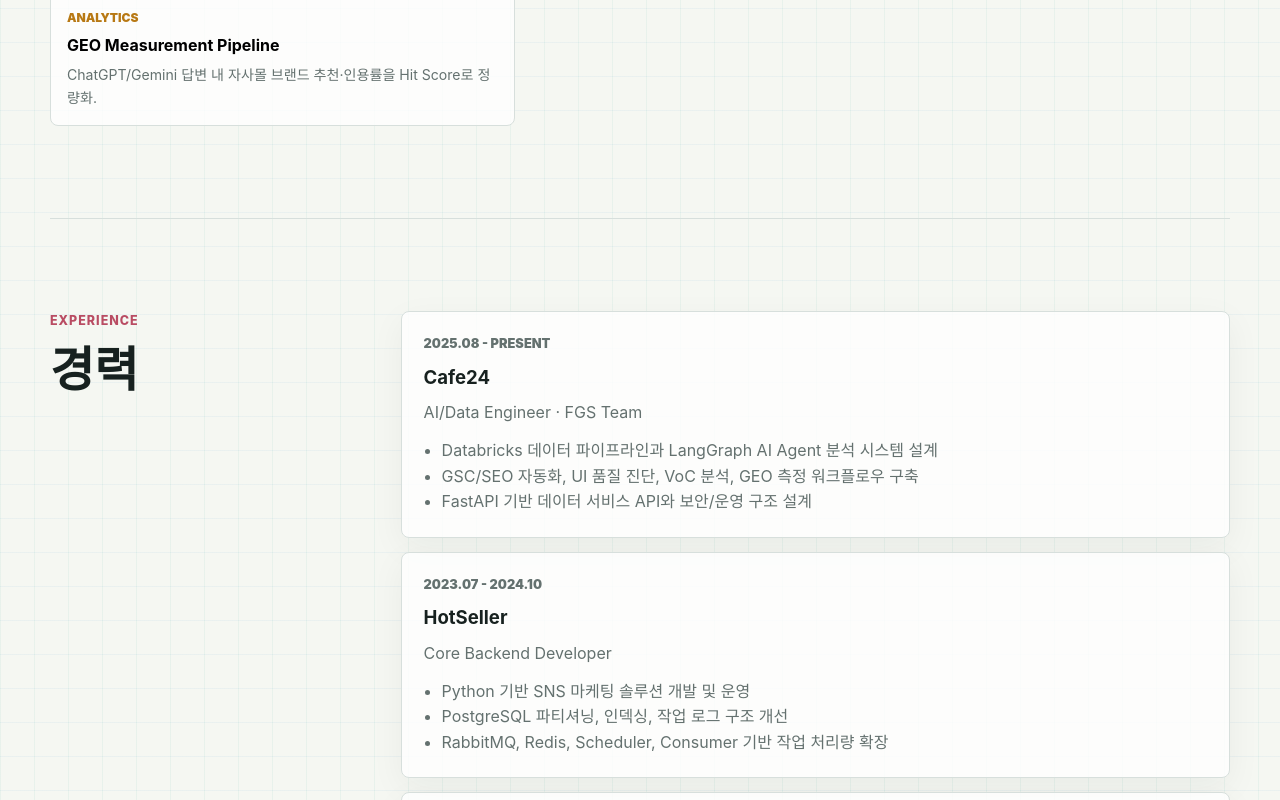
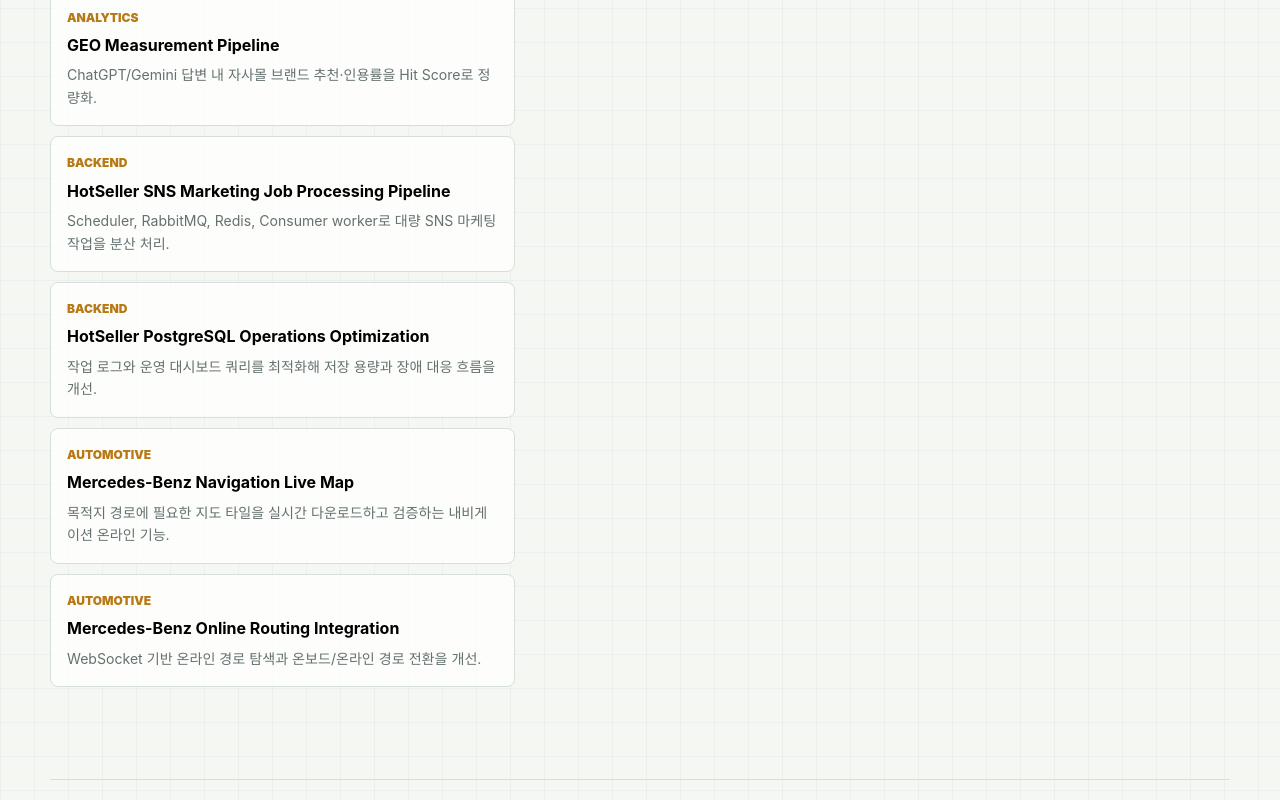
Before and after one commit to kr-MATAGI/kr-MATAGI, a Next.js app in the folder vercel-profile/: page / in a window 1280 px wide. Shown: the part 3120-3920 px from the top of the page. Built offline with nearby package versions, Linux system fonts and the light colour scheme.

Commit message:
Add prior company projects to Vercel profile

```diff
--- a/vercel-profile/app/data.js
+++ b/vercel-profile/app/data.js
@@ -90,6 +90,46 @@
     structure: "브랜드 선정 -> 질의 생성 -> AI 응답 수집 -> Hit Score 평가",
     usage: "기존 SEO로 측정하기 어려운 AI 검색 노출도를 수치화하고 개선점을 추적",
     stack: ["OpenAI API", "Gemini", "Databricks SQL", "Pydantic", "httpx"]
+  },
+  {
+    id: "hotseller-job-pipeline",
+    category: "backend",
+    title: "HotSeller SNS Marketing Job Processing Pipeline",
+    short: "Scheduler, RabbitMQ, Redis, Consumer worker로 대량 SNS 마케팅 작업을 분산 처리.",
+    function: "서비스/마켓별 계정 작업을 안정적으로 분배하고 고처리량 운영을 지원하는 백엔드 파이프라인",
+    structure: "Scheduler -> RabbitMQ -> Redis Dispatcher -> Consumer workers -> PostgreSQL",
+    usage: "월 5천만 건 수준의 작업 처리량을 3억 건 이상 처리 가능한 구조로 확장",
+    stack: ["Python", "RabbitMQ", "Redis", "PostgreSQL", "AWS EC2"]
+  },
+  {
+    id: "hotseller-ops-optimization",
+    category: "backend",
+    title: "HotSeller PostgreSQL Operations Optimization",
+    short: "작업 로그와 운영 대시보드 쿼리를 최적화해 저장 용량과 장애 대응 흐름을 개선.",
+    function: "작업 이력, 계정 상태, 서비스 이슈를 운영자가 빠르게 파악할 수 있는 데이터 운영 기반",
+    structure: "Partitioning, indexing, column split, JSONB storage tuning, Slack alert queries",
+    usage: "작업 로그 저장 구조를 개선해 저장 용량을 약 3배 절감하고 운영 분석 쿼리를 정리",
+    stack: ["PostgreSQL", "SQL", "JSONB", "Slack API", "Python"]
+  },
+  {
+    id: "navis-live-map",
+    category: "automotive",
+    title: "Mercedes-Benz Navigation Live Map",
+    short: "목적지 경로에 필요한 지도 타일을 실시간 다운로드하고 검증하는 내비게이션 온라인 기능.",
+    function: "벤츠 내비게이션에서 온라인 지도 데이터를 안전하게 갱신하고 오류 타일을 재시도하는 기능",
+    structure: "cURL download -> multithreaded processing -> SHA-256 validation -> tile replacement",
+    usage: "오프라인 지도와 온라인 타일 갱신을 결합해 자동차 HMI 환경의 지도 최신성을 보강",
+    stack: ["C++", "cURL", "Multithreading", "SHA-256", "Automotive HMI"]
+  },
+  {
+    id: "navis-online-routing",
+    category: "automotive",
+    title: "Mercedes-Benz Online Routing Integration",
+    short: "WebSocket 기반 온라인 경로 탐색과 온보드/온라인 경로 전환을 개선.",
+    function: "온라인 경로 업데이트, 대체 경로 ETA, UI-내비게이션 모듈 인터페이스를 연결하는 기능",
+    structure: "WebSocket route updates, RESTful API integration, SQLite, shared memory interfaces",
+    usage: "자동차 HMI에서 온라인 서비스와 내비게이션 코어가 안정적으로 연동되도록 개선",
+    stack: ["C++", "WebSocket", "RESTful API", "SQLite", "Shared Memory"]
   }
 ];
 
@@ -111,7 +151,8 @@
     lines: [
       "Python 기반 SNS 마케팅 솔루션 개발 및 운영",
       "PostgreSQL 파티셔닝, 인덱싱, 작업 로그 구조 개선",
-      "RabbitMQ, Redis, Scheduler, Consumer 기반 작업 처리량 확장"
+      "RabbitMQ, Redis, Scheduler, Consumer 기반 작업 처리량 확장",
+      "Slack 알림과 운영 분석 쿼리로 서비스 이슈 탐지 및 대응 흐름 개선"
     ]
   },
   {
@@ -121,7 +162,8 @@
     lines: [
       "C++ 기반 벤츠 내비게이션 온라인 기능 개발",
       "Live Map, Online Routing, Android prototype porting",
-      "cURL, WebSocket, JNI/NDK, SHA-256 기반 데이터 검증"
+      "cURL, WebSocket, JNI/NDK, SHA-256 기반 데이터 검증",
+      "UI와 내비게이션 모듈 간 인터페이스 릴리즈 및 온라인 서비스 연동"
     ]
   }
 ];
--- a/vercel-profile/app/page.jsx
+++ b/vercel-profile/app/page.jsx
@@ -18,6 +18,8 @@
   { id: "agent", label: "Agent" },
   { id: "pipeline", label: "Pipeline" },
   { id: "automation", label: "Automation" },
+  { id: "backend", label: "Backend" },
+  { id: "automotive", label: "Automotive" },
   { id: "report", label: "Report" },
   { id: "analytics", label: "Analytics" }
 ];
```
